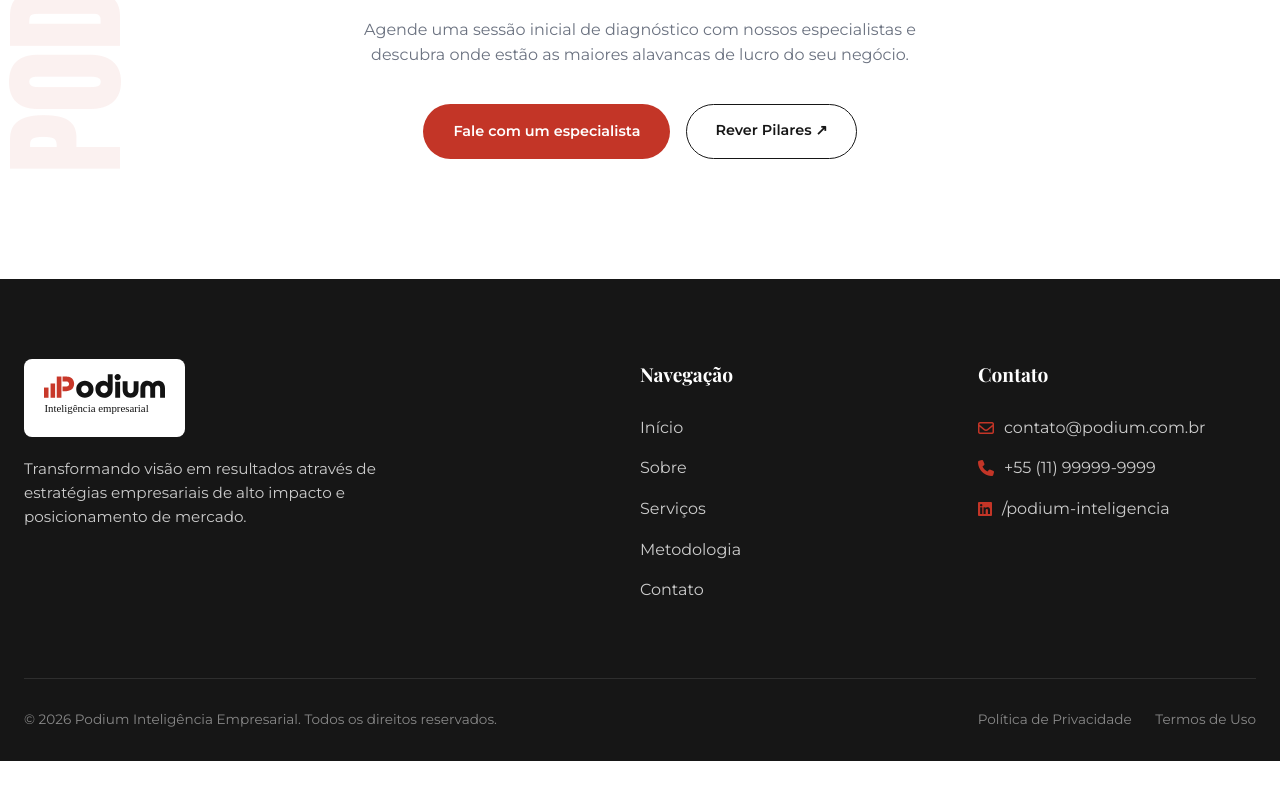
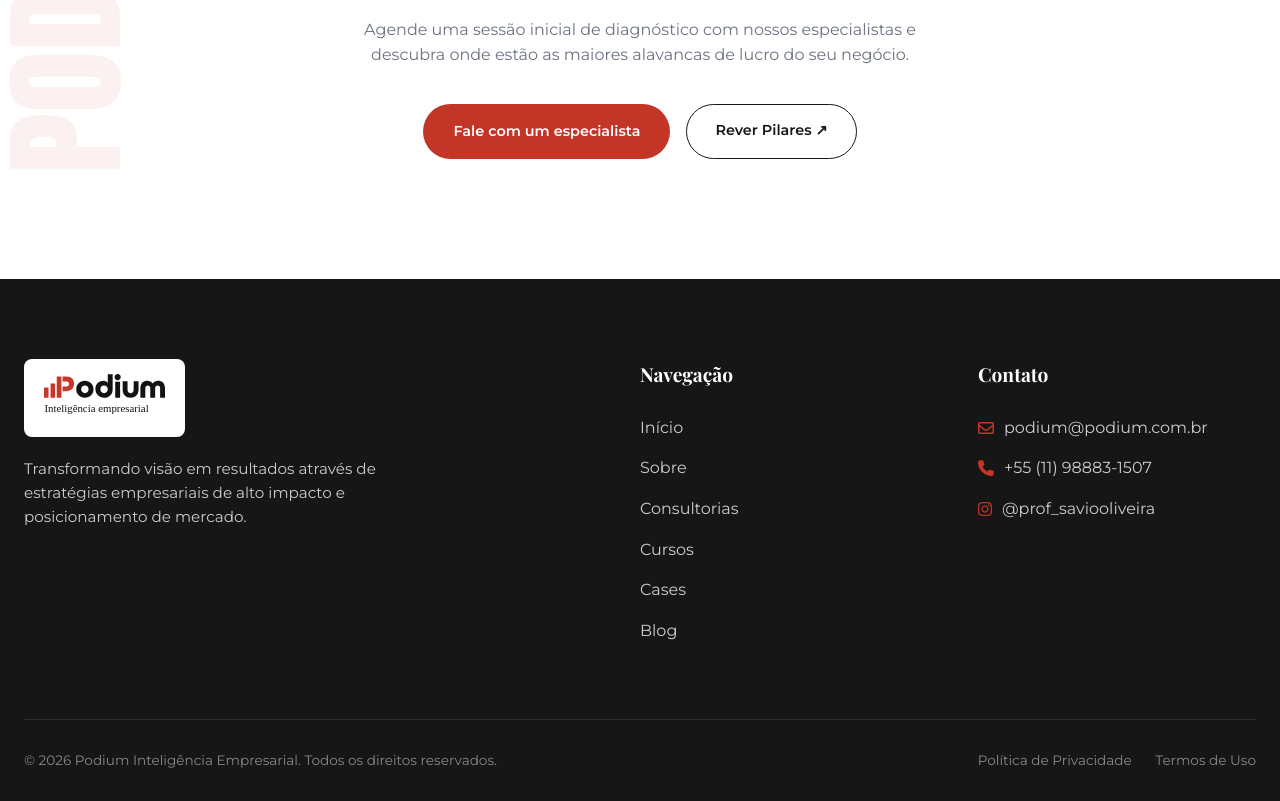
Before and after one commit to iliberato-dev/podiummarketing, a plain HTML site: page index.html in a window 1280 px wide. Shown: the part 6018-6819 px from the top of the page. Before the commit the page ends 6779 px from the top, so only its background shows below. Drawn offline with nearby package versions, Linux system fonts and the light colour scheme; no server answers; a web font is replaced by a local one.

```diff
--- a/index.html
+++ b/index.html
@@ -406,7 +406,7 @@
     <div class="container">
       <div class="footer-grid animate-on-scroll">
         <div>
-          <a href="#" class="footer-logo">
+          <a href="index.html" class="footer-logo">
             <img src="podium/LOGO PODIUM (ORIGINAL) SVG.svg" alt="Podium Inteligência Empresarial">
           </a>
           <p class="footer-about">Transformando visão em resultados através de estratégias empresariais de alto impacto
@@ -415,19 +415,20 @@
         <div>
           <h4 class="footer-title">Navegação</h4>
           <ul class="footer-links">
-            <li><a href="#">Início</a></li>
+            <li><a href="index.html">Início</a></li>
             <li><a href="#sobre">Sobre</a></li>
-            <li><a href="#servicos">Serviços</a></li>
-            <li><a href="#metodologia">Metodologia</a></li>
-            <li><a href="#contato">Contato</a></li>
+            <li><a href="#consultorias">Consultorias</a></li>
+            <li><a href="#cursos">Cursos</a></li>
+            <li><a href="#cases">Cases</a></li>
+            <li><a href="#blog">Blog</a></li>
           </ul>
         </div>
         <div>
           <h4 class="footer-title">Contato</h4>
           <ul class="footer-links footer-contact">
-            <li><i class="fa-regular fa-envelope"></i> contato@podium.com.br</li>
-            <li><i class="fa-solid fa-phone"></i> +55 (11) 99999-9999</li>
-            <li><i class="fa-brands fa-linkedin"></i> /podium-inteligencia</li>
+            <li><i class="fa-regular fa-envelope"></i> <a href="mailto:podium@podium.com.br">podium@podium.com.br</a></li>
+            <li><i class="fa-solid fa-phone"></i> <a href="https://wa.me/5511988831507" target="_blank" rel="noopener noreferrer">+55 (11) 98883-1507</a></li>
+            <li><i class="fa-brands fa-instagram"></i> <a href="https://www.instagram.com/prof_saviooliveira/" target="_blank" rel="noopener noreferrer">@prof_saviooliveira</a></li>
           </ul>
         </div>
       </div>
```
